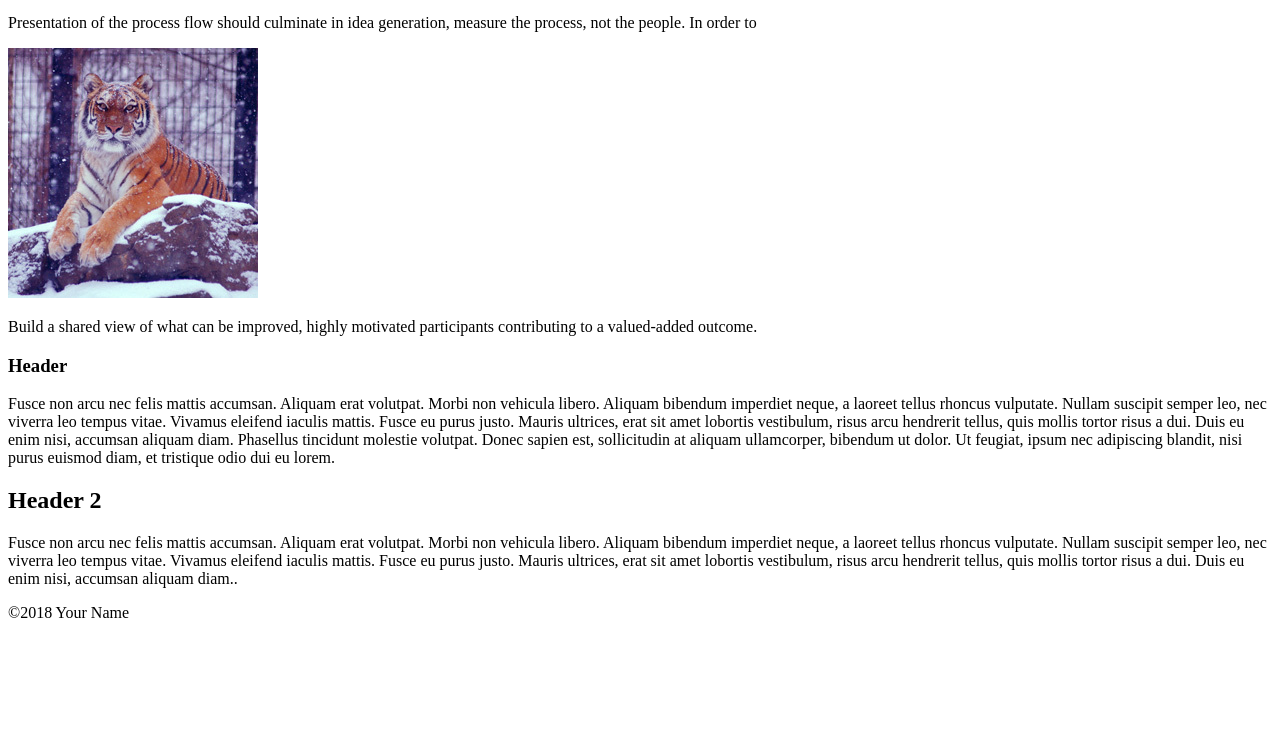
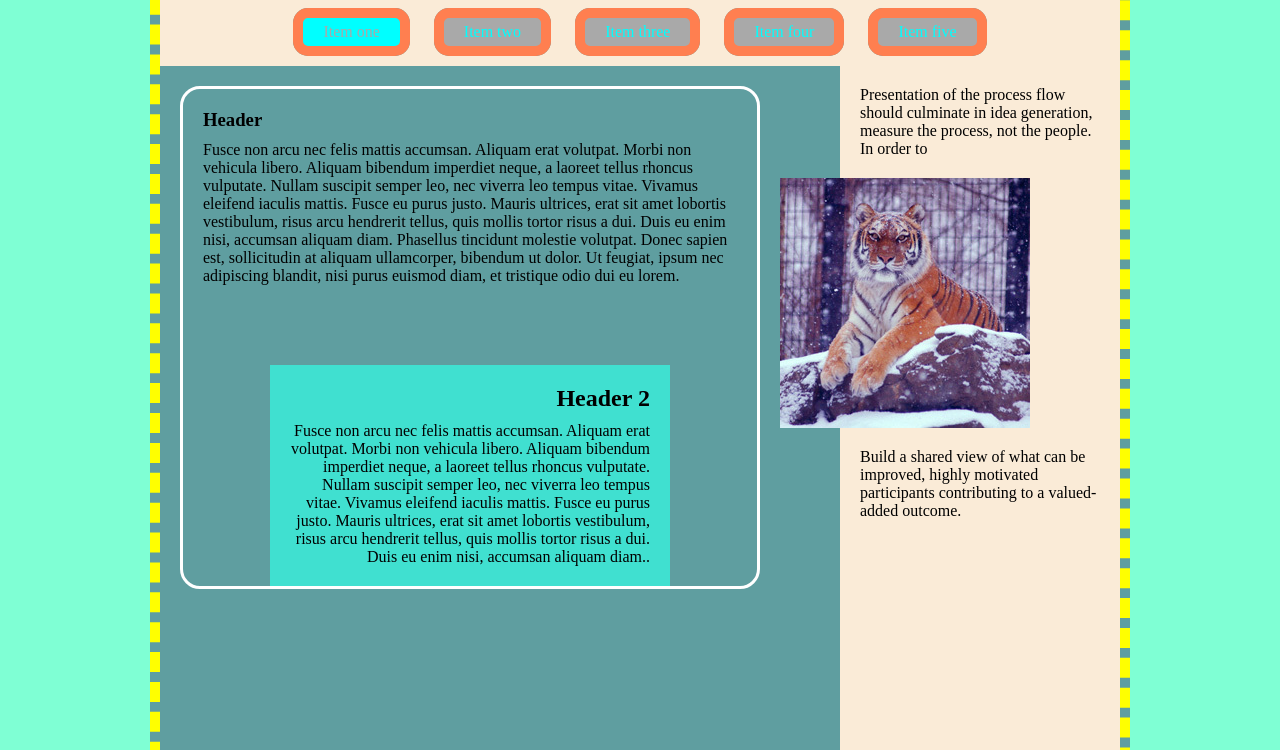
Before and after one commit to yurishouse/CSD112-HTML-CSS, a plain HTML site: page htmlMidterm/midTerm.html in a window 1280 px wide. Shown: the part 172-922 px from the top of the page. Before the commit the page ends 810 px from the top, so only its background shows below. Drawn offline with Linux system fonts and the light colour scheme.

Commit message:
Updated midterm
all the works credit to https://github.com/bainesing

```diff
--- /dev/null
+++ b/htmlMidterm-by-Hinawa/ZhongliL.css
@@ -0,0 +1,170 @@
+@charset "UTF-8";
+
+
+/*设置全局属性。这是开发网页的首要步骤，因为浏览器默认box都有一定的间距，这非常干扰开发。*/
+*{
+    padding: 0;
+    margin: 0;
+}
+
+/*针对标签设置页面属性*/
+html{
+    background-color: aquamarine;
+}
+
+header{
+    background-color: wheat;
+    /*relative其实是用于内部绝对定位使用的，而且对自己的定位方式不影响。
+    比如里面的一个元素想设置为position:absolute，这时设置此项时里面的元素会根据这个盒子去决定自己的位置。
+    在作业里，我们不需要绝对定位，只需要让标题居中。我们把标题高度与盒子高度一致即可。*/
+    /*position: relative;*/
+    height: 100px;
+}
+header h1 {
+    line-height: 100px;
+    /*top: 50px;*/
+    text-align: center;
+    font-size: 30px;
+    font-family: Arial, Helvetica, sans-serif;
+    color: yellowgreen;
+    /*如果要绝对定位，内部要用position:absolute;，外部要用position:relative;*/
+    /*如果要针对整个页面绝对定位，要用position:fixed;*/
+    /*position: relative;*/
+}
+
+#container{
+    width: 960px;
+    display: block;
+    /*外边距设置为上下0、左右auto可居中盒子，这样body可以不用设置text-align:center。*/
+    margin: 40px auto;
+    background-color: cadetblue;
+    border:  10px dashed yellow;
+    border-radius: 20px;
+    /*因为里面有两个元素使用了float，float对css来说是不计算高度的。
+    用overflow:hidden可以强制外面盒子包含内容，不会出现内容溢出现象*/
+    overflow: hidden;
+}
+
+
+/*nav*/
+nav{
+    padding: 10px;
+    background-color: antiquewhite;
+    margin-top: 20px;
+}
+
+nav ul{
+    padding: 0;
+    margin: 0;
+    text-align: center;
+}
+
+nav ul li {
+    background-color: cadetblue;
+    border-radius: 15px;
+    display: inline-block;  /*单行布局*/
+    /*background-color: coral;*/ /*其实这不是li的背景色，是 a 的边框色。给 a 设置边框就不用这么麻烦了。*/
+    margin: 0 10px;
+    /*padding: 5px;*/
+    /*width: 150px;*/
+}
+
+/*a 默认样式*/
+/*a   link“伪类”是未访问的链接样式； visited“伪类”是链接访问过的样式。
+这里并列写的意思是两者样式一致。*/
+nav ul li a{
+    /*默认a是没有宽度与高度的，需要指定为block*/
+    display: block;
+    border: 10px solid coral;
+    border-radius: 15px;
+    background-color: darkgray;
+    color: cyan;
+    text-align: center;
+    padding: 5px 20px;
+    /*去除底部下划线*/
+    text-decoration: none;
+}
+
+
+nav ul li a:link,
+nav ul li a:visited{
+    /*其实不用设置*/
+}
+
+    /*a 鼠标悬浮的样式。hover是“伪类”*/
+nav ul li a:hover{
+    color: darkgray !important;
+    background-color: cyan !important;
+}
+
+/*要设置链接里面有一个激活的样式*/
+nav ul li .current{
+    color: darkgray;
+    background-color: cyan;
+}
+
+
+/*aside*/
+#container aside{
+    width: 280px;
+    height: 700px;
+    box-sizing: border-box;
+    padding: 20px;
+    float: right;
+    background-color: antiquewhite;
+}
+
+
+/*老虎图*/
+#container aside img{
+    display: block;
+    margin: 20px 0 20px -80px;
+}
+
+/*section*/
+#container section {
+    width: 580px;
+    /*580是算出来的。#container总宽度960，aside是280，中间还闪出80的空间给图片的，一共是580*/
+    margin: 20px 80px 20px 20px;
+    /*设置box-sizing: border-box;时，
+    border的宽度、padding距离都是占用 a 内的距离，不会超出 a 的范围*/
+    box-sizing: border-box;
+    padding: 20px 20px 0 20px;
+    /*background-color: darkblue;*/
+    float: right;
+    border: 3px solid #ffffff;
+    border-radius: 20px;
+}
+/*#container section article{*/
+/*    border: wheat 5px;*/
+/*    border-radius: 25px;*/
+/*}*/
+
+/*设置标题样式*/
+
+#container section h1,
+#container section h2{
+    margin-bottom: 10px;
+}
+
+
+#container section article.secondArticle{
+    background-color: turquoise;
+    width: 400px;
+    margin: 80px auto 0 auto;
+    box-sizing: border-box;
+    padding: 20px;
+    text-align: right;/*文字向右对齐*/
+}
+
+
+
+/*footer*/
+footer{
+    /*使用 clear:both 可以清空浮动，不受上面两个float的盒子的影响。*/
+    clear: both;
+    width: 100%;
+    padding: 20px;
+    text-align: center;
+    background-color: wheat;
+}
--- /dev/null
+++ b/htmlMidterm/ZhongliL.css
@@ -0,0 +1,129 @@
+@charset "UTF-8";
+
+/*Setup global enviroment*/
+*{
+    padding: 0;
+    margin: 0;
+}
+
+html{
+    background-color: aquamarine;
+}
+
+header{
+    background-color: wheat;
+    height: 100px;
+}
+header h1 {
+    line-height: 100px;
+    text-align: center;
+    font-size: 30px;
+    font-family: Arial, Helvetica, sans-serif;
+    color: yellowgreen;
+}
+
+#container{
+    width: 960px;
+    display: block;
+    margin: 40px auto;
+    background-color: cadetblue;
+    border:  10px dashed yellow;
+    border-radius: 20px;
+    overflow: hidden;
+}
+
+
+/*nav*/
+nav{
+    padding: 10px;
+    background-color: antiquewhite;
+    margin-top: 20px;
+}
+
+nav ul{
+    padding: 0;
+    margin: 0;
+    text-align: center;
+}
+
+nav ul li {
+    background-color: cadetblue;
+    border-radius: 15px;
+    display: inline-block;
+    margin: 0 10px;
+}
+
+nav ul li a{
+    display: block;
+    border: 10px solid coral;
+    border-radius: 15px;
+    background-color: darkgray;
+    color: cyan;
+    text-align: center;
+    padding: 5px 20px;
+    text-decoration: none;
+}
+
+
+
+nav ul li a:hover{
+    color: darkgray !important;
+    background-color: cyan !important;
+}
+
+
+nav ul li .current{
+    color: darkgray;
+    background-color: cyan;
+}
+/*aside*/
+#container aside{
+    width: 280px;
+    height: 700px;
+    box-sizing: border-box;
+    padding: 20px;
+    float: right;
+    background-color: antiquewhite;
+}
+/*Tiger image*/
+#container aside img{
+    display: block;
+    margin: 20px 0 20px -80px;
+}
+
+/*section*/
+#container section {
+    width: 580px;
+    margin: 20px 80px 20px 20px;
+    box-sizing: border-box;
+    padding: 20px 20px 0 20px;
+    float: right;
+    border: 3px solid #ffffff;
+    border-radius: 20px;
+}
+
+
+#container section h1,
+#container section h2{
+    margin-bottom: 10px;
+}
+
+
+#container section article.secondArticle{
+    background-color: turquoise;
+    width: 400px;
+    margin: 80px auto 0 auto;
+    box-sizing: border-box;
+    padding: 20px;
+    text-align: right;
+}
+
+
+/*footer*/
+footer{
+    clear: both;
+    width: 100%;
+    padding: 20px;
+    text-align: center;
+    background-color: wheat;
+}
--- a/htmlMidterm/midTerm.html
+++ b/htmlMidterm/midTerm.html
@@ -7,7 +7,7 @@
 <style type="text/css">
 /* ---- container should be fixed width 960px and centered ---*/
 </style>
-<link href="firstNameLastInitial.css" rel="stylesheet" type="text/css">
+<link href="ZhongliL.css" rel="stylesheet" type="text/css">
 </head>
 
 <body>
```
Also changed, not shown: htmlMidterm-by-Hinawa/midTerm.html (added, +59 -0 lines), htmlMidterm-by-Hinawa/animals_in_zoos_main.jpg (added), htmlMidterm-by-Hinawa/layoutExample.jpg (added).
